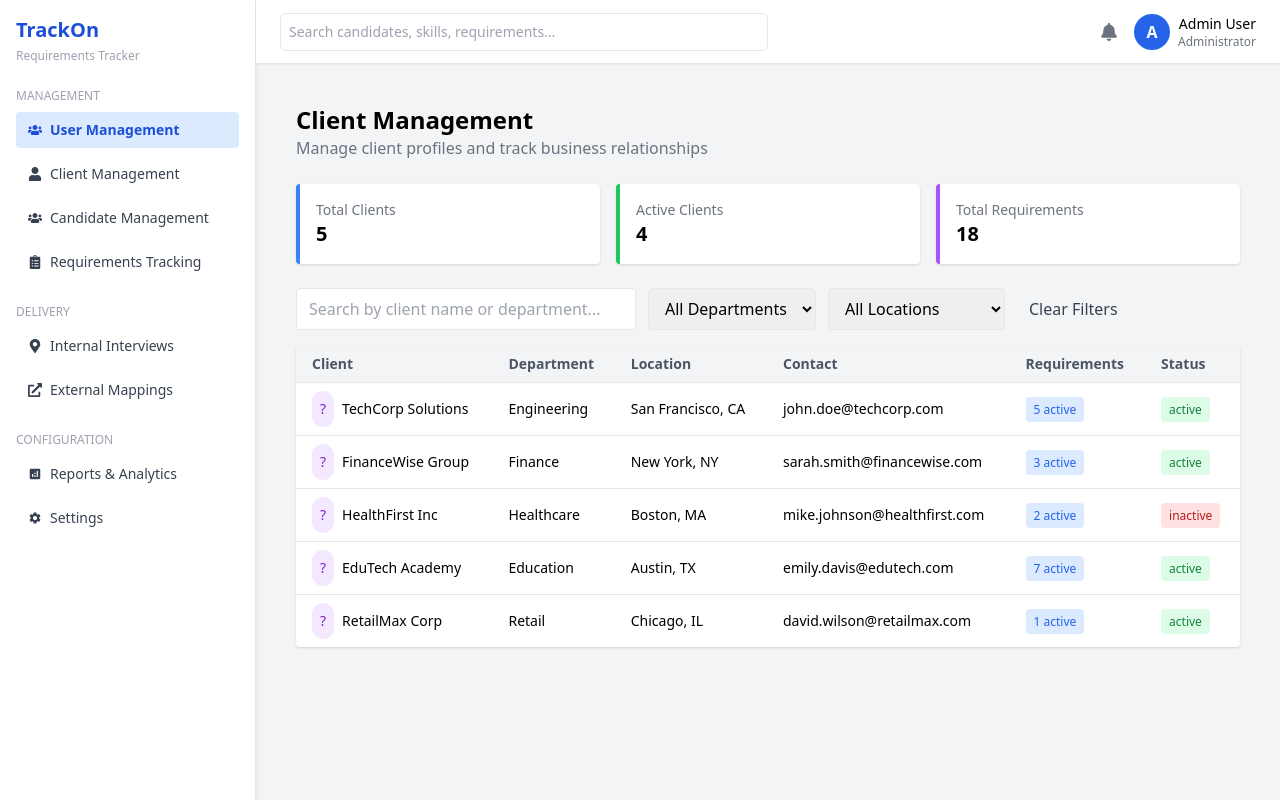
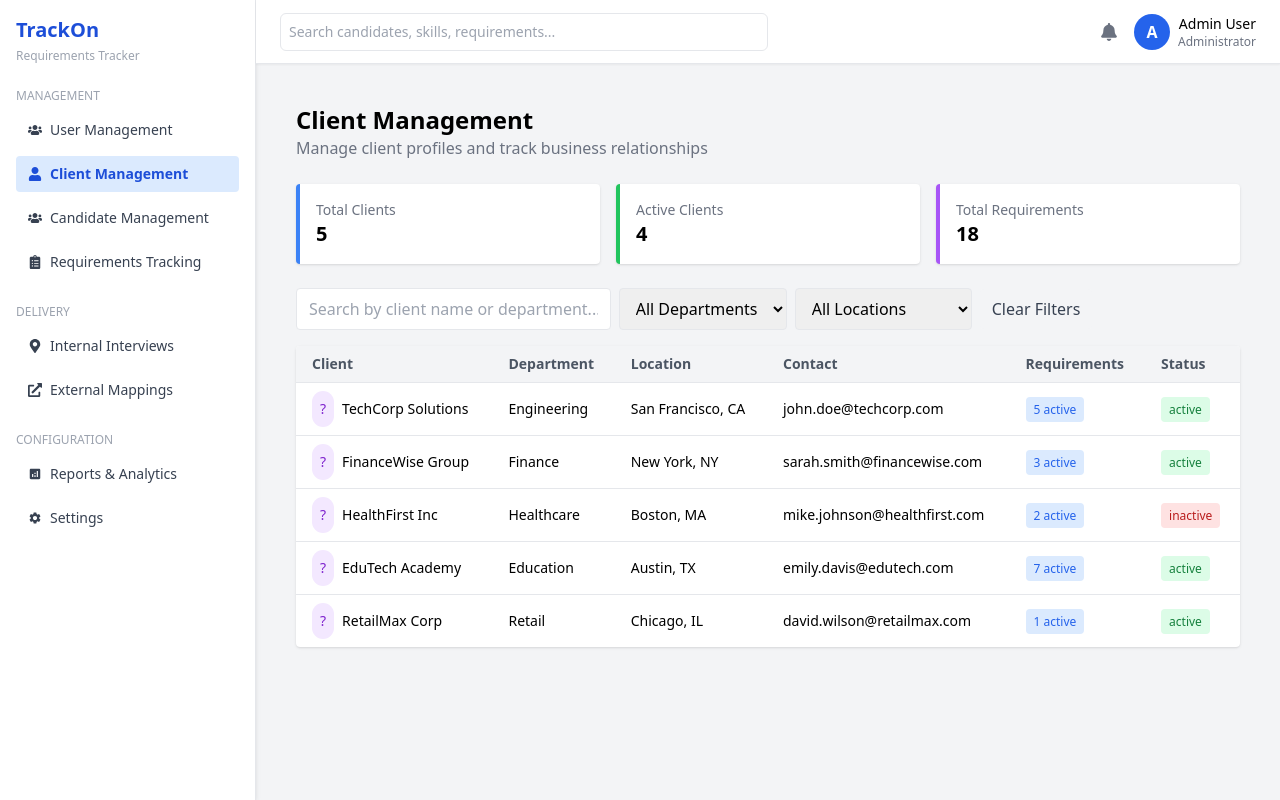
Before and after one commit to SAIEE12/trackon-usermanagement_ui, a React (Create React App) app: page /clients in a window 1280 px wide. Built offline with nearby package versions, Linux system fonts and the light colour scheme.

Commit message:
added client page

```diff
--- a/package.json
+++ b/package.json
@@ -11,6 +11,7 @@
     "react": "^19.1.0",
     "react-dom": "^19.1.0",
     "react-icons": "^5.5.0",
+    "react-router-dom": "^6.30.1",
     "react-scripts": "5.0.1",
     "web-vitals": "^2.1.4"
   },
--- a/src/components/Sidebar.jsx
+++ b/src/components/Sidebar.jsx
@@ -1,65 +1,82 @@
 import React from 'react';
+import { NavLink } from 'react-router-dom';
 import { FaUser, FaUsers, FaClipboardList, FaMapMarkerAlt, FaExternalLinkAlt } from 'react-icons/fa';
 import { MdSettings, MdAnalytics } from 'react-icons/md';
 
 const Sidebar = () => {
+  const linkClasses = ({ isActive }) =>
+    `flex items-center gap-2 px-3 py-2 rounded hover:bg-gray-100 ${
+      isActive ? 'bg-blue-100 text-blue-700 font-semibold' : ''
+    }`;
+
   return (
     <div className="w-64 bg-white shadow-md h-screen p-4 border-r hidden md:block">
-      {/* Logo and subtitle */}
       <h2 className="text-xl font-bold text-blue-700 mb-1">TrackOn</h2>
       <p className="text-xs text-gray-400 mb-6">Requirements Tracker</p>
 
-      {/* Navigation */}
       <nav className="space-y-6 text-sm font-medium text-gray-700">
-        {/* Management Section */}
         <div>
           <p className="text-xs text-gray-400 uppercase mb-2">Management</p>
           <ul className="space-y-2">
-            <li className="flex items-center gap-2 px-3 py-2 rounded bg-blue-100 text-blue-700 font-semibold">
+            <li>
+              <NavLink to="/" className={linkClasses}>
                 <FaUsers />
                 <span>User Management</span>
+              </NavLink>
             </li>
-            <li className="flex items-center gap-2 px-3 py-2 rounded hover:bg-gray-100">
+            <li>
+              <NavLink to="/clients" className={linkClasses}>
                 <FaUser />
                 <span>Client Management</span>
+              </NavLink>
             </li>
-            <li className="flex items-center gap-2 px-3 py-2 rounded hover:bg-gray-100">
+            <li>
+              <NavLink to="/candidates" className={linkClasses}>
                 <FaUsers />
                 <span>Candidate Management</span>
+              </NavLink>
             </li>
-            <li className="flex items-center gap-2 px-3 py-2 rounded hover:bg-gray-100">
+            <li>
+              <NavLink to="/requirements" className={linkClasses}>
                 <FaClipboardList />
                 <span>Requirements Tracking</span>
+              </NavLink>
             </li>
           </ul>
         </div>
 
-        {/* Delivery Section */}
         <div>
           <p className="text-xs text-gray-400 uppercase mb-2">Delivery</p>
           <ul className="space-y-2">
-            <li className="flex items-center gap-2 px-3 py-2 rounded hover:bg-gray-100">
+            <li>
+              <NavLink to="/internal-interviews" className={linkClasses}>
                 <FaMapMarkerAlt />
                 <span>Internal Interviews</span>
+              </NavLink>
             </li>
-            <li className="flex items-center gap-2 px-3 py-2 rounded hover:bg-gray-100">
+            <li>
+              <NavLink to="/external-mappings" className={linkClasses}>
                 <FaExternalLinkAlt />
                 <span>External Mappings</span>
+              </NavLink>
             </li>
           </ul>
         </div>
 
-        {/* Configuration Section */}
         <div>
           <p className="text-xs text-gray-400 uppercase mb-2">Configuration</p>
           <ul className="space-y-2">
-            <li className="flex items-center gap-2 px-3 py-2 rounded hover:bg-gray-100">
+            <li>
+              <NavLink to="/analytics" className={linkClasses}>
                 <MdAnalytics />
                 <span>Reports & Analytics</span>
+              </NavLink>
             </li>
-            <li className="flex items-center gap-2 px-3 py-2 rounded hover:bg-gray-100">
+            <li>
+              <NavLink to="/settings" className={linkClasses}>
                 <MdSettings />
                 <span>Settings</span>
+              </NavLink>
             </li>
           </ul>
         </div>
--- a/src/pages/ClientManagementPage.jsx
+++ b/src/pages/ClientManagementPage.jsx
@@ -42,16 +42,16 @@ const ClientManagementPage = () => {
         </div>
       </div>
 
-      <div className="flex flex-wrap items-center gap-3 mb-4">
+      <div className="flex flex-wrap items-center gap-2 mb-4">
         <input
           type="text"
           placeholder="Search by client name or department..."
-    className="border px-3 py-2 rounded w-full md:w-[340px]"
+          className="border px-3 py-2 rounded w-full md:w-1/3"
           value={search}
           onChange={(e) => setSearch(e.target.value)}
         />
         <select
-    className="border px-3 py-2 rounded w-full sm:w-auto"
+          className="border px-3 py-2 rounded"
           value={department}
           onChange={(e) => setDepartment(e.target.value)}
         >
@@ -60,7 +60,7 @@ const ClientManagementPage = () => {
           ))}
         </select>
         <select
-    className="border px-3 py-2 rounded w-full sm:w-auto"
+          className="border px-3 py-2 rounded"
           value={location}
           onChange={(e) => setLocation(e.target.value)}
         >
@@ -69,7 +69,7 @@ const ClientManagementPage = () => {
           ))}
         </select>
         <button
-    className="bg-gray-100 text-gray-700 px-3 py-2 rounded hover:bg-gray-200 w-full sm:w-auto"
+          className="bg-gray-100 text-gray-700 px-3 py-2 rounded hover:bg-gray-200"
           onClick={() => {
             setSearch("");
             setDepartment("All Departments");
```
Also changed, not shown: 1 other file (tests, documents, lock files or other folders). Lines whose indentation alone changed are shown as unchanged.
